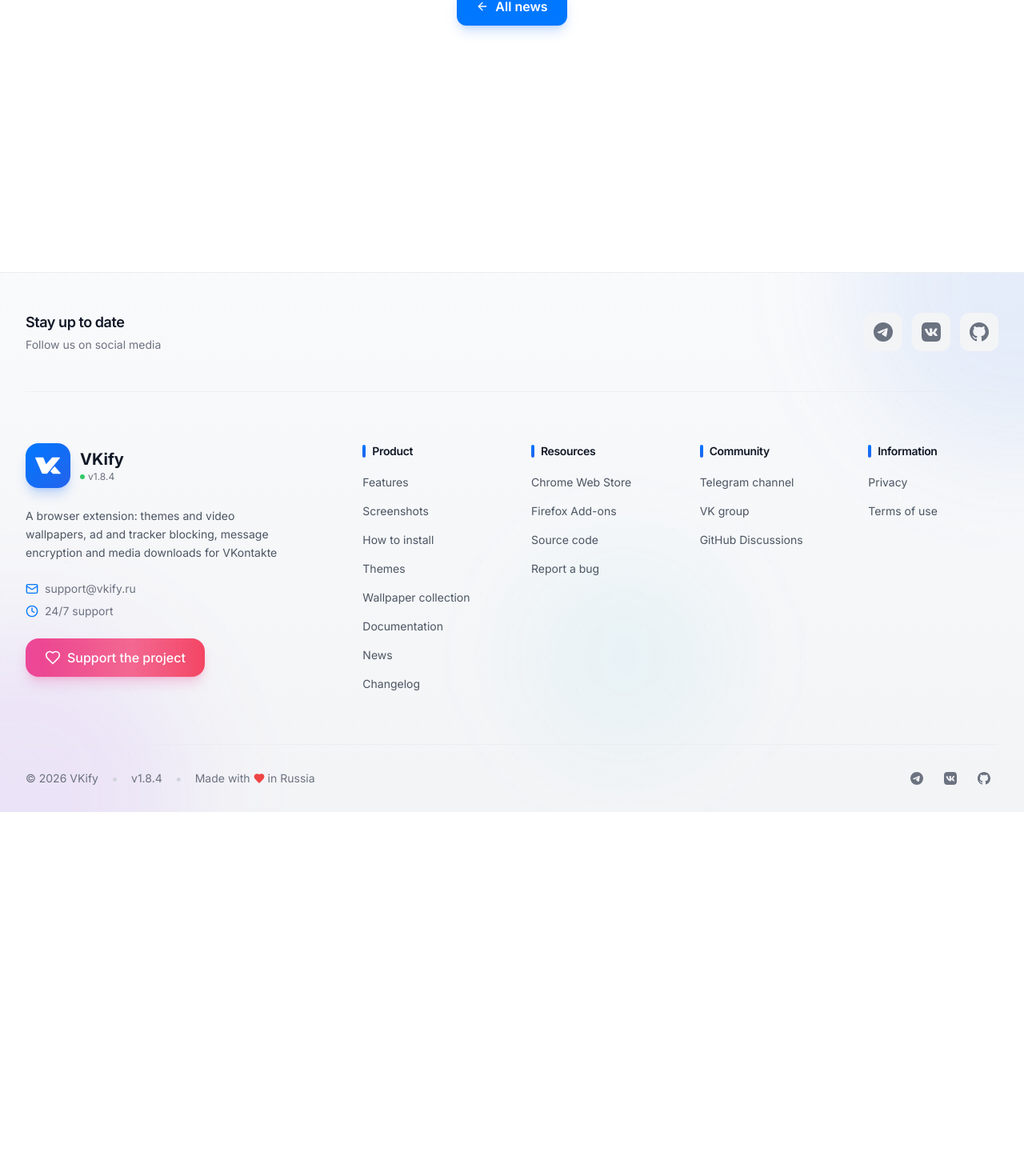
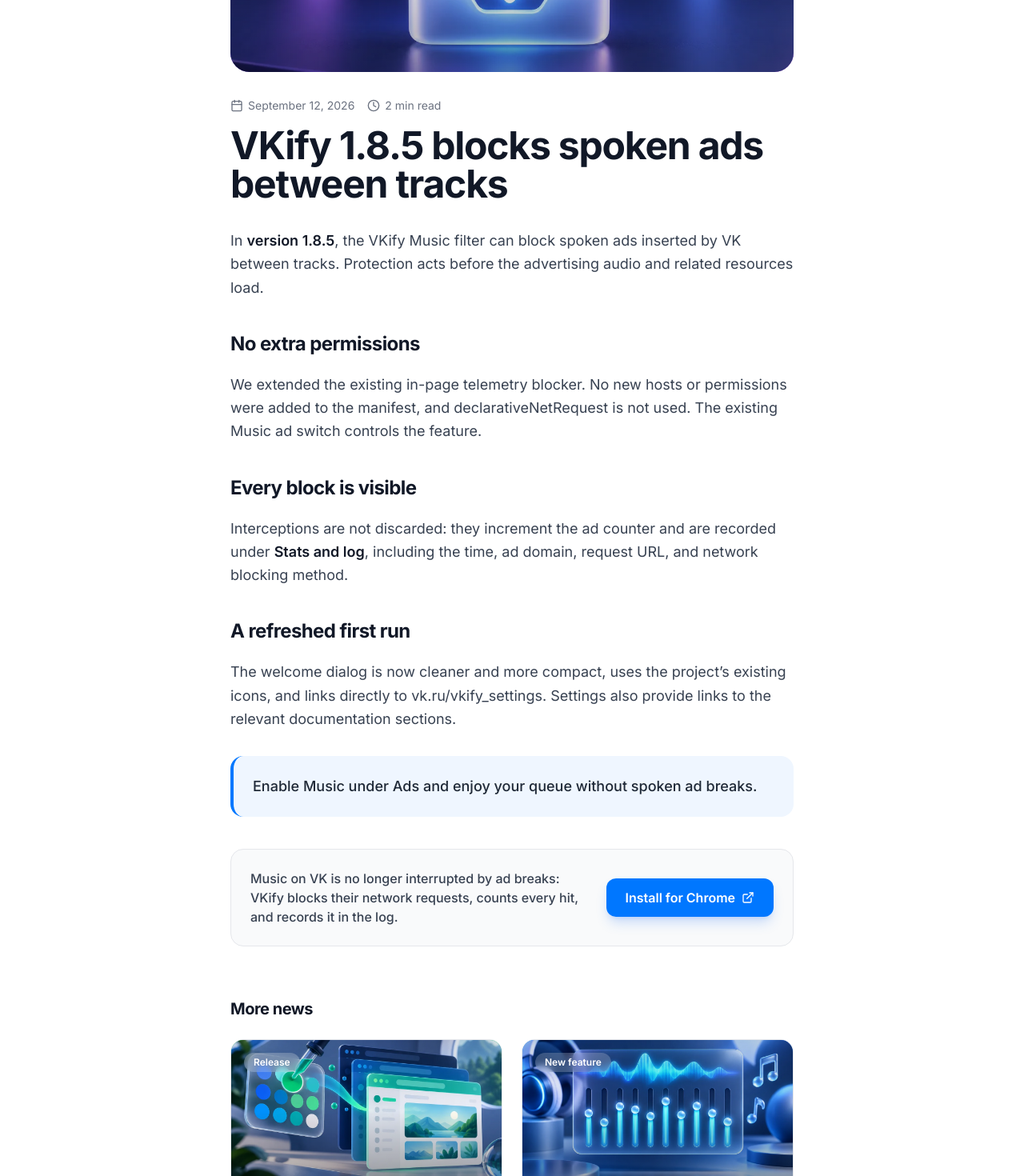
Before and after one commit to VKify/frontend, a React (Vite) app: page /news/audio-ad-blocking-1-8-5 in a window 1280 px wide. Shown: the part 460-1930 px from the top of the page at 80% size. Before the commit the page ends 1475 px from the top, so only its background shows below. Built offline with nearby package versions, Linux system fonts and the light colour scheme; a web font is replaced by a local one.

Commit message:
docs: publish VKify 1.8.5 update

```diff
--- a/src/data/changelog.js
+++ b/src/data/changelog.js
@@ -1,4 +1,29 @@
 export const changelog = [
+    {
+      version: '1.8.5',
+      date: '2026-09-12',
+      title: 'Без аудиорекламы и с новым приветственным окном',
+      highlights: [
+        'Звуковая реклама между музыкальными треками блокируется на сетевом уровне',
+        'Все срабатывания аудиорекламы учитываются в статистике и журнале',
+        'Обновлено приветственное окно и добавлены быстрые ссылки на настройки и документацию',
+      ],
+      changes: {
+        new: [
+          'Музыкальный фильтр блокирует запросы звуковой рекламы между треками через существующий механизм защиты страницы — без новых разрешений манифеста и declarativeNetRequest.',
+          'Каждая сетевая блокировка аудиорекламы увеличивает счётчик рекламы и сохраняется в журнале с доменом, адресом и методом блокировки.',
+          'В настройках появились контекстные ссылки на соответствующие разделы документации VKify.',
+        ],
+        improved: [
+          'Приветственное окно получило современную компактную раскладку, штатные SVG-иконки и быструю кнопку перехода на vk.ru/vkify_settings.',
+          'Для невысоких экранов добавлена компактная версия окна без внутренней полосы прокрутки.',
+        ],
+        fixed: [
+          'Исправлена потеря стилей приветственного окна после установки расширения.',
+          'Окно теперь закрывается при переходе в настройки, а также по кнопке продолжения, крестику, клику на фон и клавише Escape.',
+        ],
+      },
+    },
     {
       version: '1.8.4',
       date: '2026-09-10',
--- a/src/data/docs.js
+++ b/src/data/docs.js
@@ -492,7 +492,7 @@
         lead: 'Девять независимых переключателей позволяют убрать только те промоблоки, которые мешают именно вам.',
         how: [
           'Откройте вложенную страницу и отдельно настройте ленту, игры, Маркет, звонки, меню профиля, мессенджер, музыку, сообщества и левое меню.',
-          'Фильтр музыки убирает баннеры и предложения подписки, но не отключает звуковые рекламные вставки между треками.',
+          'Фильтр музыки убирает баннеры и предложения подписки, а также блокирует звуковые рекламные вставки между треками на сетевом уровне.',
           'Эти переключатели входят в общий уровень защиты и управляются кнопкой «Включить защиту».',
         ],
         access: '«Реклама» → «Реклама и рекомендации по разделам».',
@@ -502,7 +502,7 @@
         lead: 'Nine independent switches let you remove only the promotional blocks that get in your way.',
         how: [
           'Open the nested page to configure Feed, Games, Market, Calls, profile menu, Messenger, Music, Communities, and the left menu separately.',
-          'The Music filter removes subscription banners and offers, but it cannot suppress audio ad breaks between tracks.',
+          'The Music filter removes subscription banners and offers, and also blocks spoken audio ad breaks between tracks at the network layer.',
           'These switches count toward the overall protection level and follow the “Enable protection” action.',
         ],
         access: '“Ads” → “Ads and recommendations by section”.',
@@ -514,21 +514,23 @@
       media: [{ type: 'screenshot', file: 'blocking.png' }],
       ru: {
         title: 'Блокировка рекламы',
-        lead: 'Три основных фильтра входят в общий уровень защиты. Дополнительный DOM-фильтр слов вынесен отдельно и по умолчанию выключен.',
+        lead: 'Основные фильтры входят в общий уровень защиты. Дополнительный DOM-фильтр слов вынесен отдельно и по умолчанию выключен.',
         items: [
           { title: 'Боковая панель', desc: 'Скрывает рекламные баннеры и виджеты в левой колонке' },
           { title: 'Лента · фильтр API', desc: 'Перехватывает рекламные посты на уровне сетевых запросов — они не доходят до страницы' },
           { title: 'Блокировка трекеров', desc: 'Перехватывает аналитику, телеметрию и рекламные сети' },
+          { title: 'Аудиореклама', desc: 'Блокирует сетевые запросы звуковой рекламы между музыкальными треками' },
         ],
         access: 'Ctrl/Cmd + K → «Скрыть левый блок рекламы», «Резать рекламу в API» или «Блокировка трекеров».',
       },
       en: {
         title: 'Ad blocking',
-        lead: 'Three core filters count toward the overall protection level. The optional DOM keyword filter is separate and off by default.',
+        lead: 'Core filters count toward the overall protection level. The optional DOM keyword filter is separate and off by default.',
         items: [
           { title: 'Sidebar', desc: 'Hides ad banners and widgets in the left column' },
           { title: 'Feed · API filter', desc: 'Intercepts promo posts at the network level — they never reach the page' },
           { title: 'Tracker blocking', desc: 'Intercepts analytics, telemetry, and ad networks' },
+          { title: 'Audio ads', desc: 'Blocks network requests for spoken ads between music tracks' },
         ],
         access: 'Ctrl/Cmd + K → “Hide left ad block”, “Cut feed ads (API)”, or “Tracker blocking”.',
       },
@@ -566,6 +568,7 @@
         how: [
           'Счётчики отдельно по рекламе и трекерам.',
           'Журнал последних блокировок с фильтром «Всё / Реклама / Трекеры» и постраничной подгрузкой.',
+          'Для аудиорекламы журнал показывает сетевой метод блокировки, домен и адрес запроса.',
         ],
         access: 'Ctrl/Cmd + K → «Реклама» → «Статистика и журнал».',
       },
@@ -575,6 +578,7 @@
         how: [
           'Separate counters for ads and trackers.',
           'A log of recent blocks with an “All / Ads / Trackers” filter and paged loading.',
+          'For audio ads, the log shows the network blocking method, domain, and request URL.',
         ],
         access: 'Ctrl/Cmd + K → “Ads” → “Stats and log”.',
       },
--- a/src/data/news.js
+++ b/src/data/news.js
@@ -11,6 +11,96 @@
 // Новый пост добавляется одной записью в начало массива.
 
 export const news = [
+  {
+    slug: 'audio-ad-blocking-1-8-5',
+    date: '2026-09-12',
+    category: 'release',
+    accent: 'purple',
+    image: '/news/music-download.webp',
+    cta: { labelKey: 'common.installChrome', linkKey: 'chromeWebStore' },
+    translations: {
+      ru: {
+        title: 'VKify 1.8.5 блокирует звуковую рекламу между треками',
+        excerpt:
+          'Музыка в VK больше не прерывается рекламными вставками: VKify блокирует их сетевые запросы, считает каждое срабатывание и показывает его в журнале.',
+        readTime: 2,
+        blocks: [
+          {
+            type: 'p',
+            text: 'В версии **1.8.5** музыкальный фильтр VKify научился блокировать звуковую рекламу, которую VK вставляет между треками. Защита срабатывает до загрузки рекламного аудио и связанных ресурсов.',
+          },
+          {
+            type: 'h2',
+            text: 'Без лишних разрешений',
+          },
+          {
+            type: 'p',
+            text: 'Мы расширили уже существующий механизм блокировки телеметрии внутри страницы. Новые адреса и разрешения в манифест не добавлялись, а declarativeNetRequest не используется. Управляет функцией прежний переключатель рекламы в музыке.',
+          },
+          {
+            type: 'h2',
+            text: 'Каждая блокировка видна',
+          },
+          {
+            type: 'p',
+            text: 'Срабатывания не теряются: они увеличивают счётчик рекламы и записываются в раздел **«Статистика и журнал»**. Там видны время, рекламный домен, адрес запроса и сетевой метод блокировки.',
+          },
+          {
+            type: 'h2',
+            text: 'Заодно обновили первый запуск',
+          },
+          {
+            type: 'p',
+            text: 'Приветственное окно стало компактнее и современнее, использует штатные иконки и сразу ведёт на vk.ru/vkify_settings. Также в настройках появились ссылки на нужные разделы документации.',
+          },
+          {
+            type: 'quote',
+            text: 'Включите фильтр «Музыка» во вкладке «Реклама» — и слушайте очередь без рекламных пауз.',
+          },
+        ],
+      },
+      en: {
+        title: 'VKify 1.8.5 blocks spoken ads between tracks',
+        excerpt:
+          'Music on VK is no longer interrupted by ad breaks: VKify blocks their network requests, counts every hit, and records it in the log.',
+        readTime: 2,
+        blocks: [
+          {
+            type: 'p',
+            text: 'In **version 1.8.5**, the VKify Music filter can block spoken ads inserted by VK between tracks. Protection acts before the advertising audio and related resources load.',
+          },
+          {
+            type: 'h2',
+            text: 'No extra permissions',
+          },
+          {
+            type: 'p',
+            text: 'We extended the existing in-page telemetry blocker. No new hosts or permissions were added to the manifest, and declarativeNetRequest is not used. The existing Music ad switch controls the feature.',
+          },
+          {
+            type: 'h2',
+            text: 'Every block is visible',
+          },
+          {
+            type: 'p',
+            text: 'Interceptions are not discarded: they increment the ad counter and are recorded under **Stats and log**, including the time, ad domain, request URL, and network blocking method.',
+          },
+          {
+            type: 'h2',
+            text: 'A refreshed first run',
+          },
+          {
+            type: 'p',
+            text: 'The welcome dialog is now cleaner and more compact, uses the project’s existing icons, and links directly to vk.ru/vkify_settings. Settings also provide links to the relevant documentation sections.',
+          },
+          {
+            type: 'quote',
+            text: 'Enable Music under Ads and enjoy your queue without spoken ad breaks.',
+          },
+        ],
+      },
+    },
+  },
   {
     slug: 'color-picker-and-polish',
     date: '2026-07-03',
```
